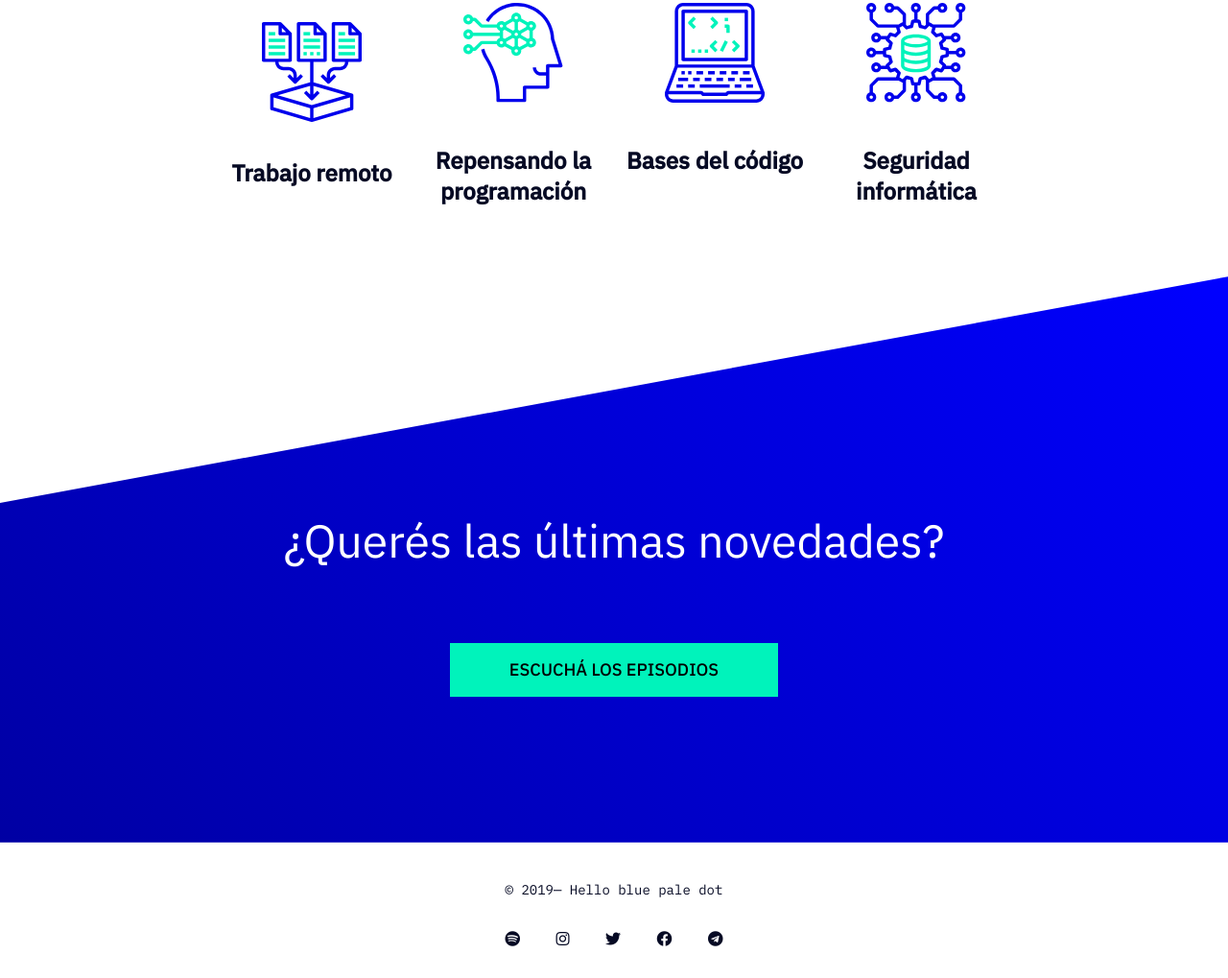
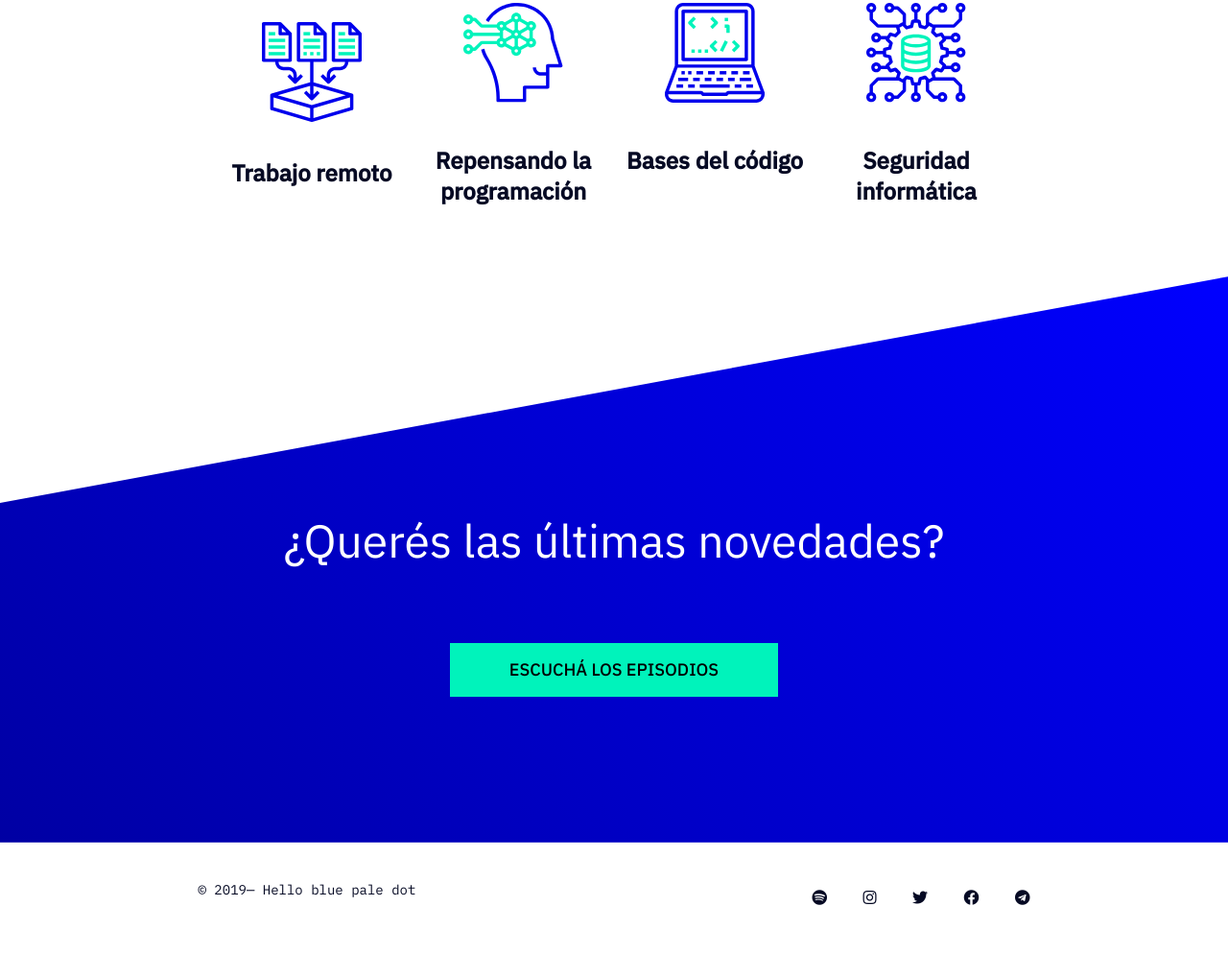
Before and after one commit to AndreaVCC/Spring-proyect-1-ACAMICA, a plain HTML site: page index.html in a window 1280 px wide. Shown: the part 3298-4317 px from the top of the page at 96% size. Drawn offline with Linux system fonts and the light colour scheme.

Commit message:
posicion de footer version escritorio arreglado, falta detalles de margen y padding

```diff
--- a/assets/css/style.css
+++ b/assets/css/style.css
@@ -563,10 +563,10 @@ footer i:hover {
     transform: scale(2)
 }
 
-/* FOOTER MOBILE*/
+/* FOOTER DESKTOP*/
 @media (min-width: 900px) {
-    footer {
+    .footer {
         flex-direction: row;
-        justify-content: center;
+        justify-content: space-around;
     }
 }
--- a/index.html
+++ b/index.html
@@ -108,7 +108,7 @@
         <h2 class="titles text-white">¿Querés las últimas novedades?</h2>
         <button class="btn sans">ESCUCHÁ LOS EPISODIOS</button>
     </section>
-    <footer class="flex-column">
+    <footer class="footer flex-column">
         <p>© 2019— Hello blue pale dot</p>
         <div class="container_icon">
             <a href="#"><i class="fab fa-spotify"></i></a>
```
